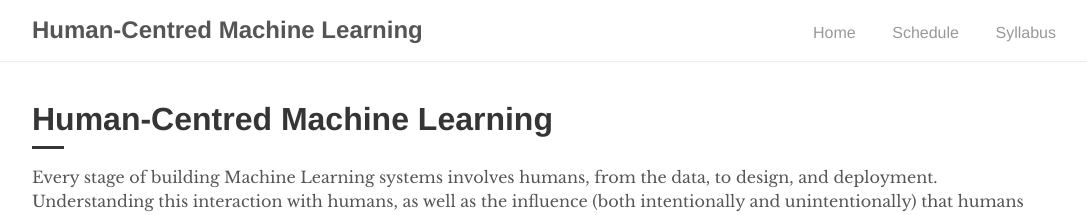
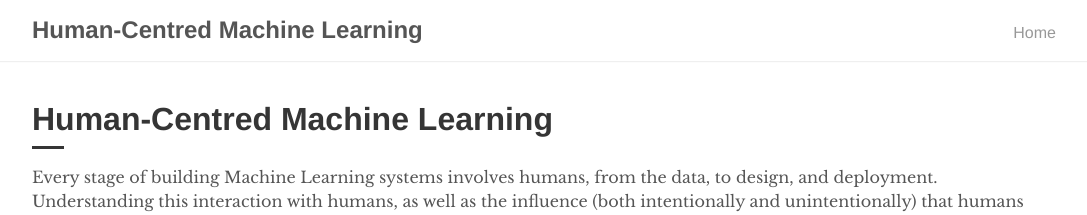
Before and after one commit to amsterdam-hcml/amsterdam-hcml.github.io, a Jekyll site: the page built from index.html, in a window 1280 px wide and 900 px high. Shown: the top 215 px of the window, without its empty margins (96-1183 px from the left). Built offline with Jekyll 4.4.1, drawn with Linux system fonts in a browser that asks for light colours; the list of posts is cut into pages by our own code; some of the changed text lies outside the part shown.

Commit message:
2025 draft

```diff
--- a/_includes/footer.html
+++ b/_includes/footer.html
@@ -2,4 +2,8 @@
   <span>
     &copy; <time datetime="{{ site.time }}">{{ site.time | date: '%Y' }}</time> {{ site.author.name }}. Made with Jekyll using the <a href="https://github.com/chesterhow/tale/">Tale</a> theme.
   </span>
+
+  <div class="catalogue-item">
+    Previous editions: <a href="{{ page.baseurl }}/2024/">2024</a>
+  </div>
 </footer>
--- a/_includes/navigation.html
+++ b/_includes/navigation.html
@@ -5,8 +5,6 @@
     </a>
     <ul>
       <li><a href="{{ site.baseurl }}/">Home</a></li>
-      <li><a href="{{ site.baseurl }}/#schedule">Schedule</a></li>
-      <li><a href="{{ '/syllabus' | prepend: site.baseurl }}">Syllabus</a></li>
     </ul>
   </div>
 </nav>
```
